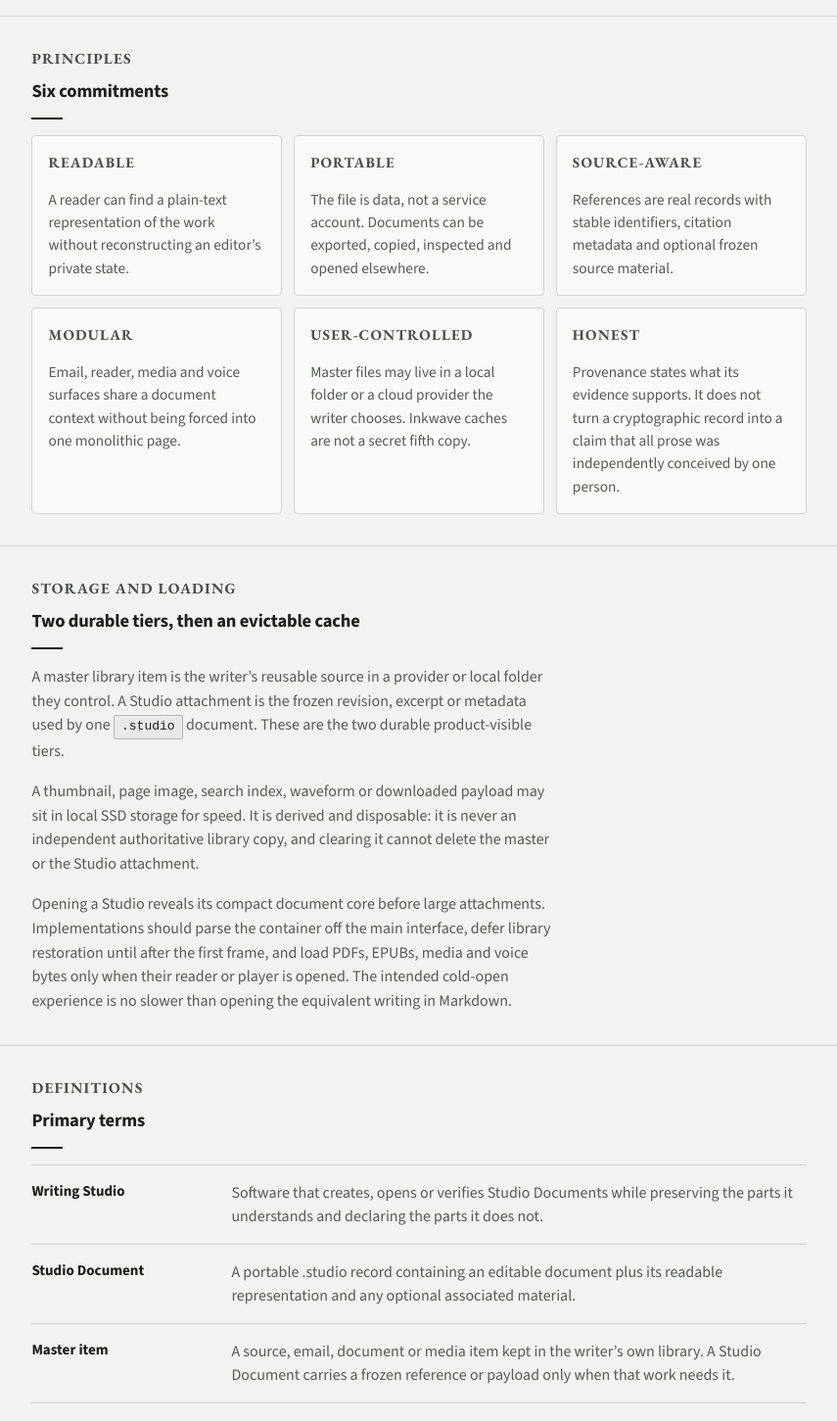
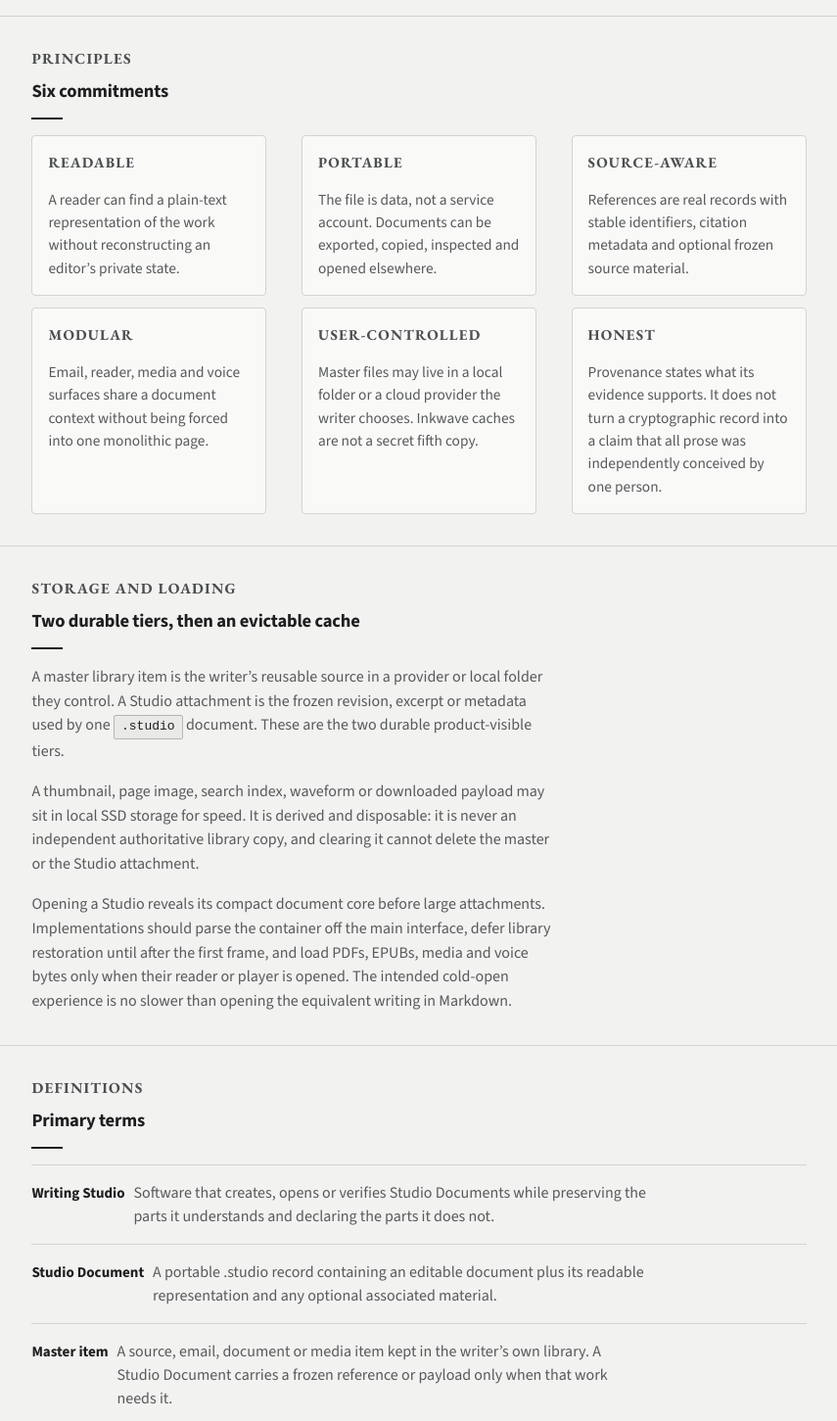
Before and after one commit to albatross310/writingstudiostandard, a React (Vite) app: page /standard in a window 1280 px wide. Shown: the part 660-2111 px from the top of the page at 98% size, without its empty margins (36-891 px from the left). Built offline with nearby package versions, Linux system fonts and the light colour scheme.

Commit message:
Tighten Standard cards and inline definitions (#37)
Co-authored-by: a <a@a2-16-20-2f-7a-b9.walkup.net.uq.edu.au>

```diff
--- a/src/components/Footer.css
+++ b/src/components/Footer.css
@@ -71,7 +71,12 @@
   color: #e2e6e7;
 }
 
-.footer__credit { line-height: 1.55; }
+.footer__credit {
+  width: 50%;
+  align-self: flex-end;
+  text-align: right;
+  line-height: 1.55;
+}
 
 .footer__contact {
   width: 100%;
@@ -118,4 +123,10 @@
     text-align: left;
   }
 
+  .footer__credit {
+    width: 100%;
+    align-self: flex-start;
+    text-align: left;
+  }
+
 }
--- a/src/styles/global.css
+++ b/src/styles/global.css
@@ -208,14 +208,16 @@ section + section {
 }
 
 .definition-table__row {
-  display: grid;
-  grid-template-columns: minmax(9.5rem, 11.5rem) minmax(0, 1fr);
-  gap: 1.25rem;
+  display: flex;
+  flex-wrap: wrap;
+  align-items: baseline;
+  gap: 0.3rem 0.55rem;
   padding: 1rem 0;
   border-bottom: 1px solid var(--rule);
 }
 
 .definition-table dt {
+  flex: 0 0 auto;
   color: var(--ink);
   font-family: var(--font-sans);
   font-size: 0.94rem;
@@ -224,6 +226,8 @@ section + section {
 }
 
 .definition-table dd {
+  flex: 1 1 30rem;
+  max-width: 68ch;
   color: var(--text-muted);
   line-height: 1.5;
 }
@@ -257,19 +261,15 @@ section + section {
 }
 
 .trio-grid--principles {
-  grid-template-columns: repeat(3, minmax(0, 1fr));
+  display: flex;
+  flex-wrap: wrap;
+  justify-content: space-between;
+  align-items: stretch;
 }
 
-@media (max-width: 900px) {
-  .trio-grid--principles {
-    grid-template-columns: repeat(2, minmax(0, 1fr));
-  }
-}
-
-@media (max-width: 780px) {
-  .trio-grid--principles {
-    grid-template-columns: 1fr;
-  }
+.trio-grid--principles > .card {
+  flex: 0 1 15rem;
+  width: min(100%, 15rem);
 }
 
 /* Storage cards need room for technical prose; move the third card down before it becomes cramped. */
@@ -487,16 +487,20 @@ section + section {
     gap: 0.5rem;
   }
 
-  .definition-table__row {
-    grid-template-columns: 1fr;
-    gap: 0.35rem;
-    padding: 0.85rem 0;
-  }
 }
 
 @media (max-width: 700px) {
   section { padding: 1.5rem 0; }
   .page-hero { padding: 1.6rem 0 1rem; }
+
+  .definition-table__row {
+    display: block;
+    padding: 0.85rem 0;
+  }
+
+  .definition-table dd {
+    margin-top: 0.35rem;
+  }
 }
 
 /* ── Interactive .studio explorer (Examples) ─────────────────────────────── */
```
